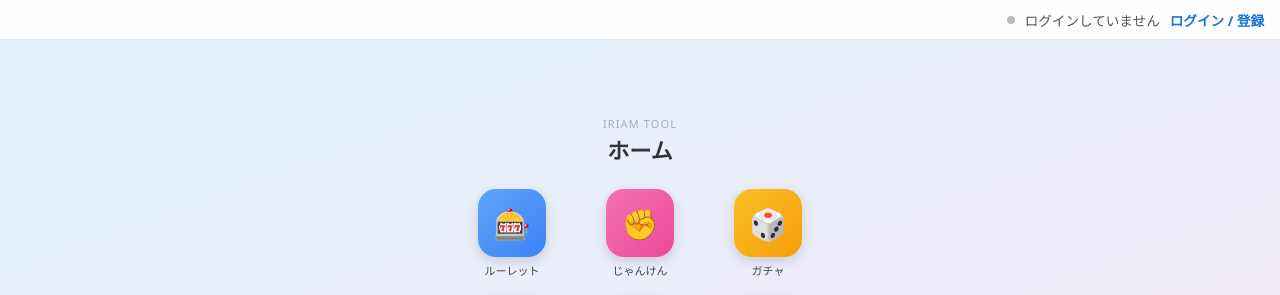
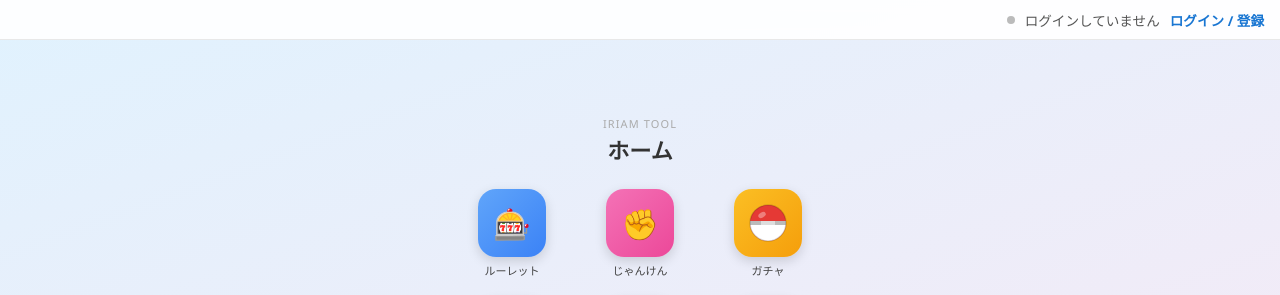
Before and after one commit to ShutoSorairo/IRIAMTool, a plain HTML site: page index.html in a window 1280 px wide. Shown: the top 295 px of the page. Drawn offline with Linux system fonts and the light colour scheme.

Commit message:
ホーム: ガチャアイコンをカプセル型SVGに変更

```diff
--- a/index.html
+++ b/index.html
@@ -23,7 +23,17 @@
                 <span>じゃんけん</span>
             </a>
             <a href="Gacha.html" class="app-icon">
-                <div class="app-icon-img" style="background: linear-gradient(135deg, #fbbf24, #f59e0b);">🎲</div>
+                <div class="app-icon-img" style="background: linear-gradient(135deg, #fbbf24, #f59e0b);">
+                    <svg width="42" height="42" viewBox="0 0 42 42" xmlns="http://www.w3.org/2000/svg">
+                        <clipPath id="cc"><circle cx="21" cy="21" r="18"/></clipPath>
+                        <circle cx="21" cy="21" r="18" fill="#e53935"/>
+                        <rect x="3" y="21" width="36" height="18" fill="#fff" clip-path="url(#cc)"/>
+                        <rect x="3" y="19" width="36" height="4" fill="#bbb"/>
+                        <rect x="14" y="19" width="14" height="4" fill="#ddd"/>
+                        <circle cx="21" cy="21" r="18" fill="none" stroke="rgba(0,0,0,0.15)" stroke-width="1.5"/>
+                        <ellipse cx="15" cy="13" rx="4" ry="2.5" fill="rgba(255,255,255,0.35)" transform="rotate(-30 15 13)"/>
+                    </svg>
+                </div>
                 <span>ガチャ</span>
             </a>
             <a href="AllGift.html" class="app-icon">
```
